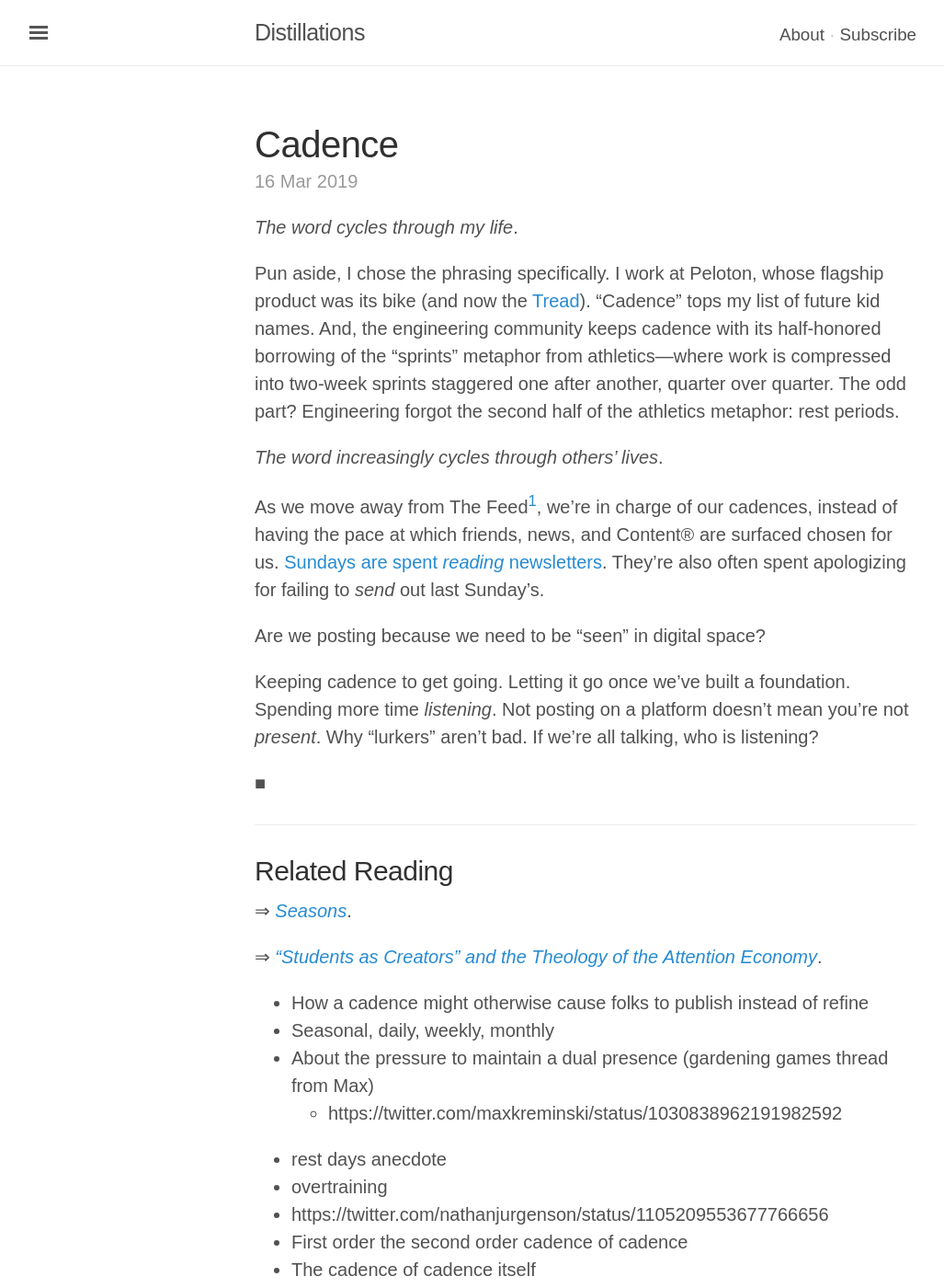
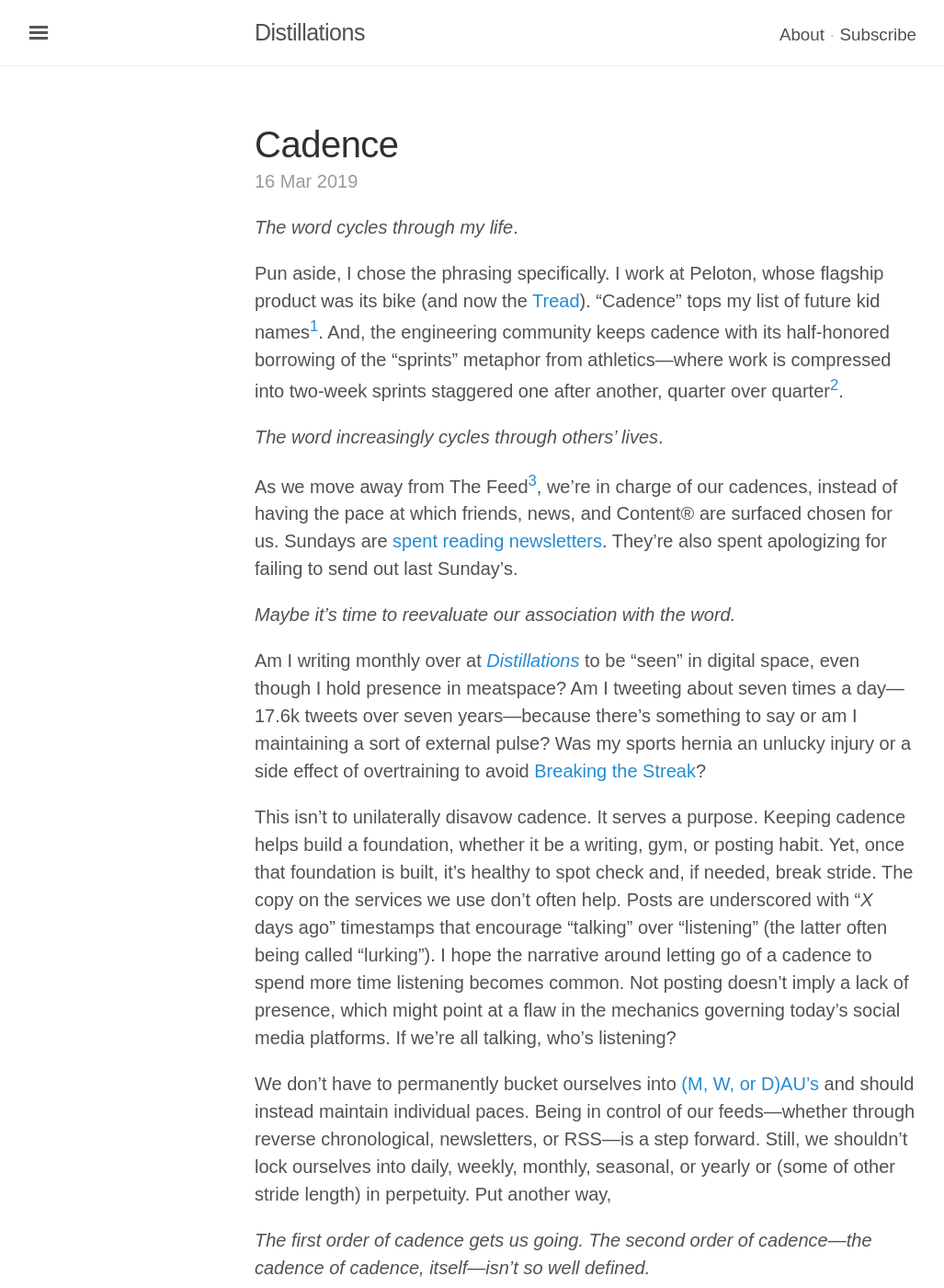
Before and after one commit to rvsrvs/jasdev.github.io, a Jekyll site: the page built from _posts/2019-3-16-cadence.md, in a window 1280 px wide and 1400 px high. Shown: the whole window at 92% size, without its empty margins (3-1030 px from the left). Built offline with Jekyll 4.4.1, drawn with Linux system fonts in a browser that asks for light colours; some web fonts are replaced; some of the changed text lies outside the part shown.

Commit message:
Sort of getting somewhere, still rough

```diff
--- a/_posts/2019-3-16-cadence.md
+++ b/_posts/2019-3-16-cadence.md
@@ -8,23 +8,33 @@ highlighted: true
 
 _The word cycles through my life_.
 
-Pun aside, I chose the phrasing specifically. I work at Peloton, whose flagship product was its bike (and now the [Tread](https://www.onepeloton.com/tread)). “Cadence” tops my list of future kid names. And, the engineering community keeps cadence with its half-honored borrowing of the “sprints” metaphor from athletics—where work is compressed into two-week sprints staggered one after another, quarter over quarter. The odd part? Engineering forgot the second half of the athletics metaphor: rest periods.
+Pun aside, I chose the phrasing specifically. I work at Peloton, whose flagship product was its bike (and now the [Tread](https://www.onepeloton.com/tread)). “Cadence” tops my list of future kid names[^1]. And, the engineering community keeps cadence with its half-honored borrowing of the “sprints” metaphor from athletics—where work is compressed into two-week sprints staggered one after another, quarter over quarter[^2].
 
 _The word increasingly cycles through others’ lives_.
 
-As we move away from The Feed[^1], we’re in charge of our cadences, instead of having the pace at which friends, news, and Content® are surfaced chosen for us. [Sundays are spent _reading_ newsletters](https://twitter.com/EricJorgenson/status/1097300084465811456). They’re also often spent apologizing for failing to _send_ out last Sunday’s.
+As we move away from The Feed[^3], we’re in charge of our cadences, instead of having the pace at which friends, news, and Content® are surfaced chosen for us. Sundays are [spent reading newsletters](https://twitter.com/EricJorgenson/status/1097300084465811456). They’re also spent apologizing for failing to send out last Sunday’s.
 
+_Maybe it’s time to reevaluate our association with the word._
 
+Am I writing monthly over at [_Distillations_ ](https://jasdev.me) to be “seen” in digital space, even though I hold presence in meatspace? Am I tweeting about seven times a day—17.6k tweets over seven years—because there’s something to say or am I maintaining a sort of external pulse? Was my sports hernia an unlucky injury or a side effect of overtraining to avoid [Breaking the Streak](https://zachholman.com/posts/streaks/)?
 
-Are we posting because we need to be “seen” in digital space?
+This isn’t to unilaterally disavow cadence. It serves a purpose. Keeping cadence helps build a foundation, whether it be a writing, gym, or posting habit. Yet, once that foundation is built, it’s healthy to spot check and, if needed, break stride. The copy on the services we use don’t often help. Posts are underscored with “_X_ days ago” timestamps that encourage “talking” over “listening” (the latter often being called “lurking”). I hope the narrative around letting go of a cadence to spend more time listening becomes common. Not posting doesn’t imply a lack of presence, which might point at a flaw in the mechanics governing today’s social media platforms. If we’re all talking, who’s listening?
 
-Keeping cadence to get going. Letting it go once we’ve built a foundation. Spending more time _listening_. Not posting on a platform doesn’t mean you’re not _present_. Why “lurkers” aren’t bad. If we’re all talking, who is listening?
+We don’t have to permanently bucket ourselves into [(M, W, or D)AU’s](https://en.wikipedia.org/wiki/Active_users) and should instead maintain individual paces. Being in control of our feeds—whether through reverse chronological, newsletters, or RSS—is a step forward. Still, we shouldn’t lock ourselves into daily, weekly, monthly, seasonal, or yearly or (some of other stride length) in perpetuity. Put another way,
+
+_The first order of cadence gets us going. The second order of cadence—the cadence of cadence, itself—isn’t so well defined._
+
+And that’s probably for the better. Maybe Cadence, my future child, not the word, will come across this someday.
 
 ■
 
 ---
 
-[^1]: Chris Cox, who played an instrumental part in building Facebook’s News Feed, [recently left the company](https://www.nytimes.com/2019/03/14/technology/facebook-chris-cox.html).
+[^1]: Amongst Elle, Clayborne, Skyler, Jody, and Shannon.
+
+[^2]: The odd part? Engineering forgot the second half of the athletics metaphor: regimented rest periods.
+
+[^3]: Chris Cox, who played an instrumental part in building Facebook’s News Feed, [recently left the company](https://www.nytimes.com/2019/03/14/technology/facebook-chris-cox.html).
 
 ## Related Reading
 
@@ -32,12 +42,4 @@ Keeping cadence to get going. Letting it go once we’ve built a foundation. Spe
 
 ⇒ [_“Students as Creators” and the Theology of the Attention Economy_](https://hapgood.us/2017/09/05/students-as-creators-and-the-capitalist-impulse/).
 
-- How a cadence might otherwise cause folks to publish instead of refine
-- Seasonal, daily, weekly, monthly
-- About the pressure to maintain a dual presence (gardening games thread from Max)
-    - https://twitter.com/maxkreminski/status/1030838962191982592
-- rest days anecdote
-- overtraining
-- https://twitter.com/nathanjurgenson/status/1105209553677766656
-- First order the second order cadence of cadence
-- The cadence of cadence itself
+⇒ “[[I]n conclusion, we need a social media platform that lets you sit next to someone on a bench in the park [and] feed some goddamn birds.](https://twitter.com/maxkreminski/status/1030838962191982592)”
```
